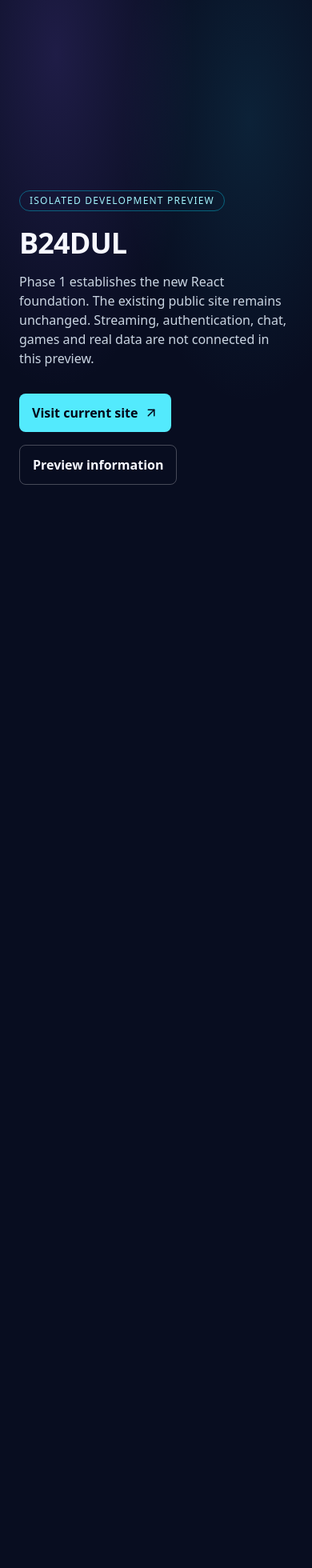
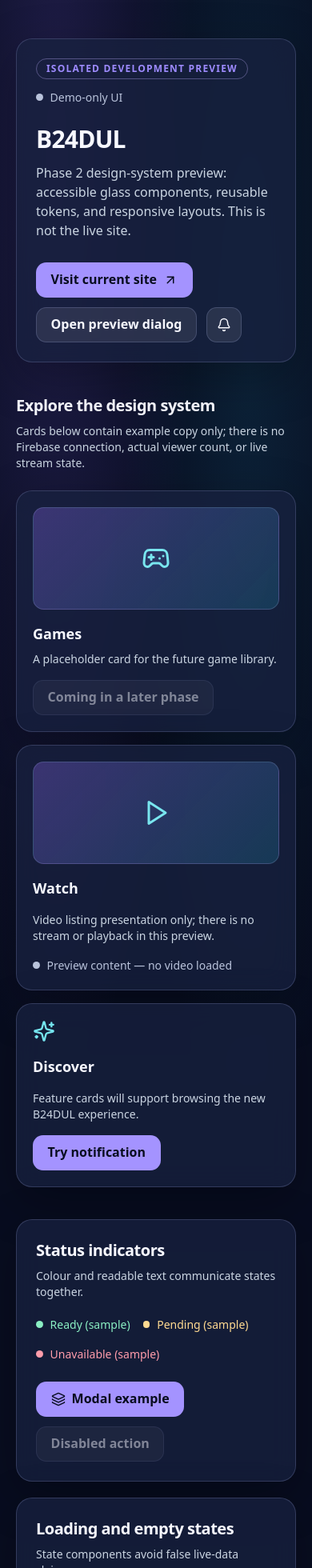
Before and after one commit to b24dul/b24dul-live, a React (Vite) app in the folder frontend/: page / in a window 390 px wide. Shown: the top 1960 px of the page at 80% size. Before the commit the page ends 844 px from the top, so only its background shows below. Built offline with nearby package versions, Linux system fonts and the light colour scheme.

Commit message:
feat(phase2): add card variants and responsive component showcase with tests

```diff
--- a/frontend/src/app/App.tsx
+++ b/frontend/src/app/App.tsx
@@ -1,31 +1,89 @@
-import { ArrowUpRight } from 'lucide-react';
+import { useState } from 'react';
+import { ArrowUpRight, Bell, Check, Layers3, PlayCircle } from 'lucide-react';
 import { Link, Route, Routes } from 'react-router-dom';
+import { FeatureCard, GameCard, VideoCard } from '../components/content-cards';
+import {
+  EmptyState,
+  GlassPanel,
+  IconButton,
+  LoadingSkeleton,
+  Modal,
+  PageHeader,
+  PrimaryButton,
+  SecondaryButton,
+  SectionHeader,
+  StatusIndicator,
+  Toast,
+} from '../components/ui';
 
 function FoundationHome() {
+  const [modalOpen, setModalOpen] = useState(false);
+  const [notice, setNotice] = useState(false);
   return (
-    <main className="mx-auto flex min-h-screen max-w-4xl flex-col justify-center px-6 py-16">
-      <div className="mb-5 inline-flex w-fit rounded-full border border-cyan-400/40 px-3 py-1 text-xs tracking-widest text-cyan-200 uppercase">
+    <main className="mx-auto flex min-h-screen max-w-6xl flex-col gap-10 px-5 py-12 sm:px-8 lg:py-20">
+      <GlassPanel className="p-6 sm:p-10">
+        <div className="mb-6 flex flex-wrap items-center justify-between gap-3">
+          <span className="rounded-full border border-violet-300/35 px-3 py-1 text-xs font-semibold tracking-widest text-brand-violet uppercase">
             Isolated development preview
+          </span>
+          <StatusIndicator status="neutral">Demo-only UI</StatusIndicator>
         </div>
-      <h1 className="text-4xl font-bold tracking-tight sm:text-6xl">B24DUL</h1>
-      <p className="mt-4 max-w-xl text-slate-300">
-        Phase 1 establishes the new React foundation. The existing public site remains unchanged.
-        Streaming, authentication, chat, games and real data are not connected in this preview.
-      </p>
-      <div className="mt-8 flex flex-wrap gap-4">
+        <PageHeader
+          title="B24DUL"
+          description="Phase 2 design-system preview: accessible glass components, reusable tokens, and responsive layouts. This is not the live site."
+        />
+        <div className="mt-7 flex flex-wrap gap-3">
           <a
-          className="inline-flex items-center gap-2 rounded-lg bg-cyan-300 px-4 py-3 font-semibold text-slate-950 hover:bg-cyan-200 focus-visible:outline-2 focus-visible:outline-offset-4 focus-visible:outline-cyan-300"
+            className="ui-button ui-button--primary"
             href="https://b24dul.github.io/b24dul-live/"
           >
-          Visit current site <ArrowUpRight aria-hidden="true" size={18} />
+            Visit current site <ArrowUpRight size={18} aria-hidden="true" />
           </a>
-        <Link
-          className="inline-flex items-center rounded-lg border border-white/25 px-4 py-3 font-semibold hover:bg-white/10"
-          to="/about-preview"
-        >
-          Preview information
-        </Link>
+          <SecondaryButton onClick={() => setModalOpen(true)}>Open preview dialog</SecondaryButton>
+          <IconButton label="Show sample notification" icon={<Bell size={18} />} onClick={() => setNotice(true)} />
         </div>
+      </GlassPanel>
+
+      <section aria-label="Sample components" className="flex flex-col gap-6">
+        <SectionHeader title="Explore the design system" description="Cards below contain example copy only; there is no Firebase connection, actual viewer count, or live stream state." />
+        <div className="grid grid-cols-1 gap-4 md:grid-cols-3">
+          <GameCard title="Games" description="A placeholder card for the future game library." action={<SecondaryButton disabled>Coming in a later phase</SecondaryButton>} />
+          <VideoCard title="Watch" description="Video listing presentation only; there is no stream or playback in this preview." />
+          <FeatureCard title="Discover" description="Feature cards will support browsing the new B24DUL experience." action={<PrimaryButton onClick={() => setNotice(true)}>Try notification</PrimaryButton>} />
+        </div>
+      </section>
+
+      <section className="grid gap-5 md:grid-cols-2" aria-label="Component states">
+        <GlassPanel className="p-6">
+          <SectionHeader title="Status indicators" description="Colour and readable text communicate states together." />
+          <div className="mt-5 flex flex-wrap gap-4">
+            <StatusIndicator status="success">Ready (sample)</StatusIndicator>
+            <StatusIndicator status="warning">Pending (sample)</StatusIndicator>
+            <StatusIndicator status="danger">Unavailable (sample)</StatusIndicator>
+          </div>
+          <div className="mt-6 flex flex-wrap gap-3">
+            <PrimaryButton onClick={() => setModalOpen(true)}><Layers3 size={18} aria-hidden="true" /> Modal example</PrimaryButton>
+            <SecondaryButton disabled>Disabled action</SecondaryButton>
+          </div>
+        </GlassPanel>
+        <GlassPanel className="p-6">
+          <SectionHeader title="Loading and empty states" description="State components avoid false live-data claims." />
+          <LoadingSkeleton label="Demonstration loading placeholder" className="mt-5 max-w-xs" />
+          <div className="mt-6">
+            <EmptyState title="Nothing connected" description="This preview deliberately does not read production accounts, games, or videos." />
+          </div>
+        </GlassPanel>
+      </section>
+
+      <footer className="flex flex-wrap items-center justify-between gap-3 border-t border-white/15 pt-6 text-sm text-slate-300">
+        <span>New frontend is isolated. Existing live website remains unchanged.</span>
+        <Link className="underline underline-offset-4" to="/about-preview">About this preview</Link>
+      </footer>
+      <Modal open={modalOpen} title="Preview dialog" onClose={() => setModalOpen(false)}>
+        <p className="mb-6 text-slate-300">This is a keyboard-accessible sample modal. No account or platform settings will change.</p>
+        <PrimaryButton onClick={() => setModalOpen(false)}><Check size={18} aria-hidden="true" /> Close preview</PrimaryButton>
+      </Modal>
+      {notice && <Toast tone="success" message="Example notification only" onDismiss={() => setNotice(false)} />}
     </main>
   );
 }
@@ -38,13 +96,8 @@ export function App() {
         path="/about-preview"
         element={
           <main className="mx-auto max-w-2xl px-6 py-20">
-            <h1 className="text-3xl font-bold">Frontend foundation preview</h1>
-            <p className="mt-4 text-slate-300">
-              This is a disconnected frontend scaffold, not a production release.
-            </p>
-            <Link className="mt-6 inline-block underline" to="/">
-              Back to foundation
-            </Link>
+            <PageHeader title="Frontend design-system preview" description="This isolated React frontend is not deployed as the production homepage." />
+            <Link className="mt-8 inline-block underline underline-offset-4" to="/">Back to foundation</Link>
           </main>
         }
       />
```
Lines whose indentation alone changed are shown as unchanged.
